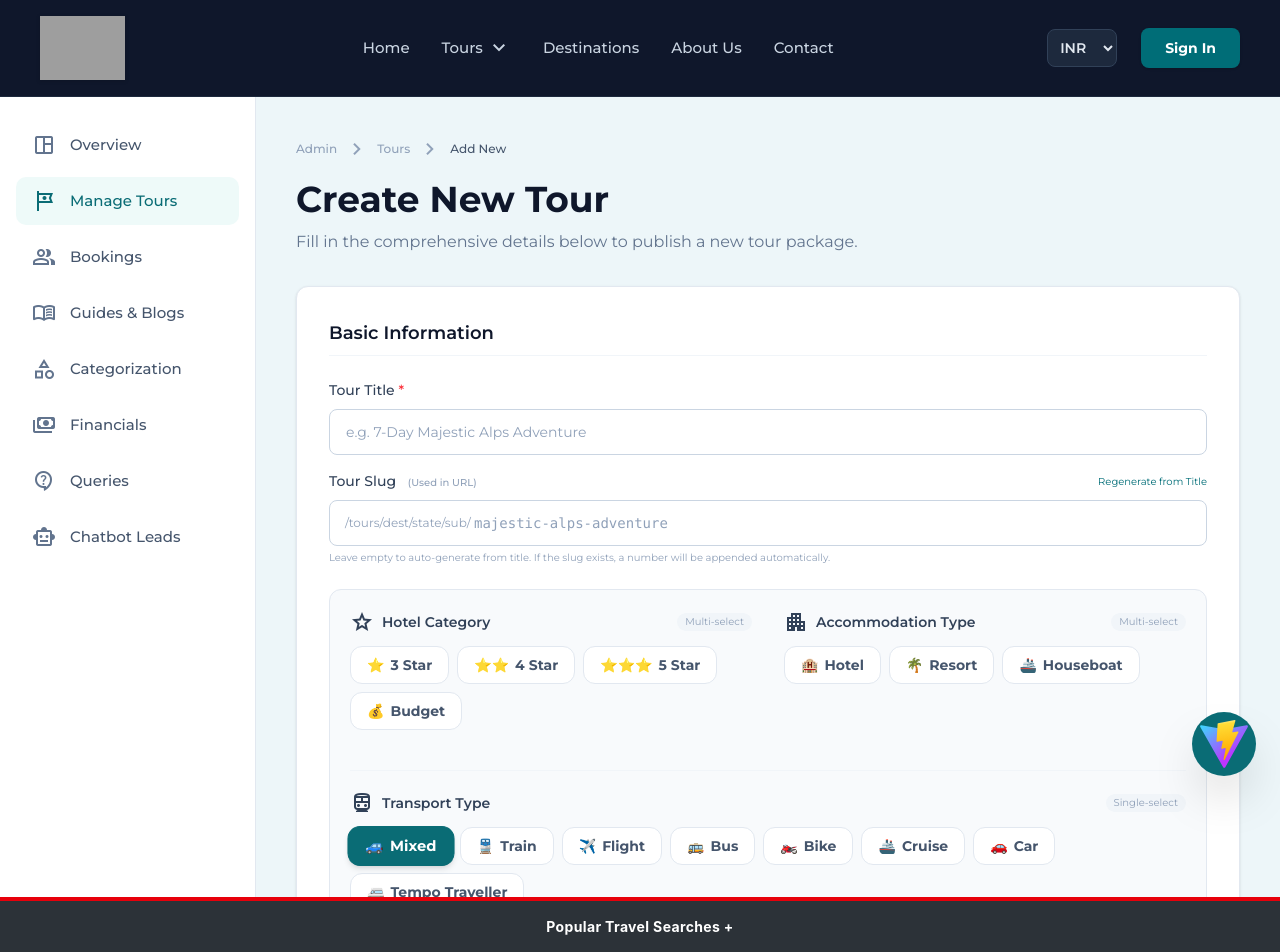
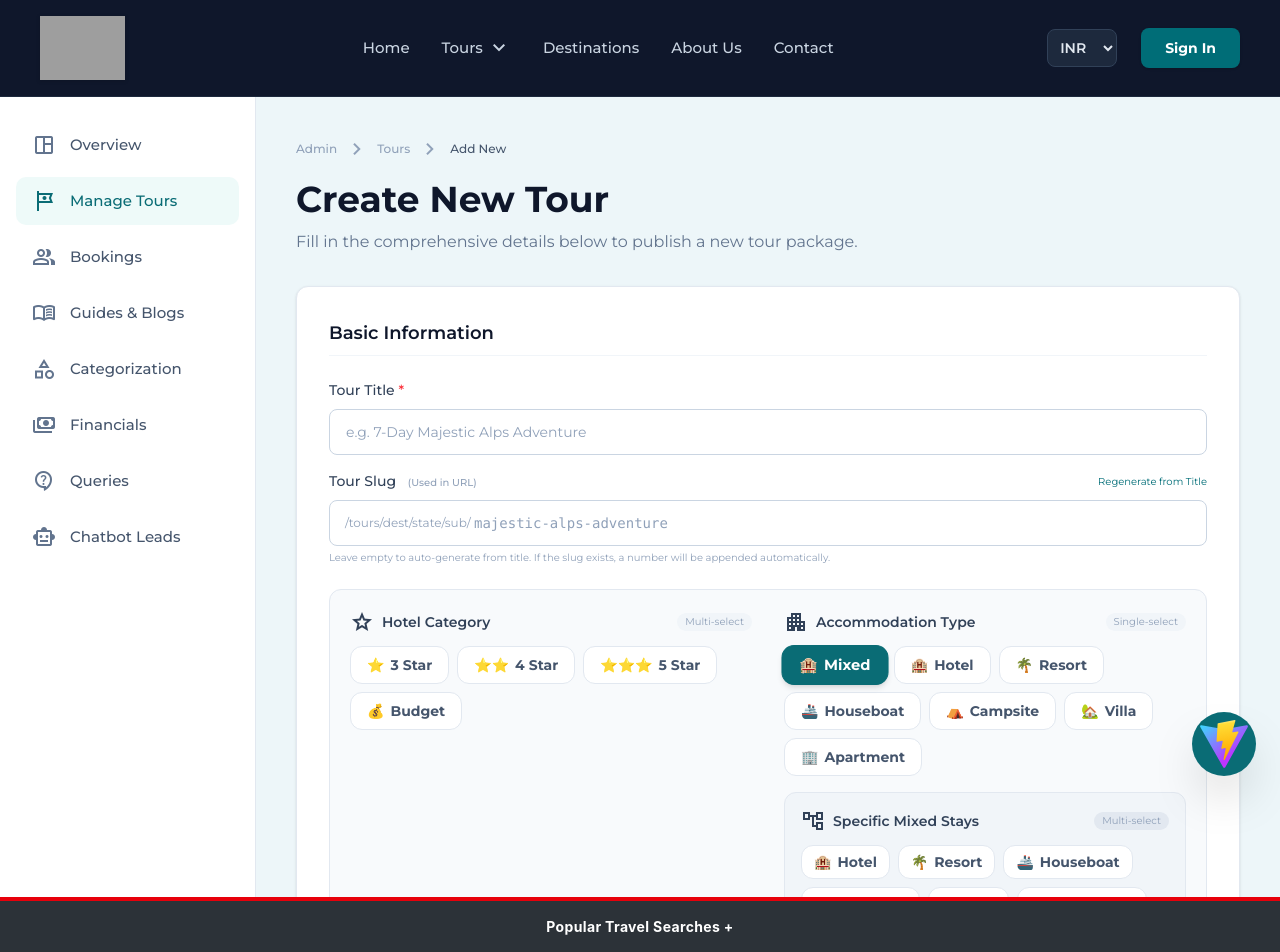
Before and after one commit to rammimankotia-prog/Beautiful-India, a React (Vite) app: page /admin/tours/new in a window 1280 px wide. Shown: the top 952 px of the page. Built offline with nearby package versions, Linux system fonts and the light colour scheme; grey boxes are pictures that could not be loaded.

Commit message:
feat: mirror mixed transport logic into stay types and handle same day tour conditional UI

```diff
--- a/src/data/categories.json
+++ b/src/data/categories.json
@@ -159,9 +159,13 @@
       { "value": "budget", "label": "Budget", "icon": "💰" }
     ],
     "accommodationTypes": [
+      { "value": "mixed", "label": "Mixed", "icon": "🏨" },
       { "value": "hotel", "label": "Hotel", "icon": "🏨" },
       { "value": "resort", "label": "Resort", "icon": "🌴" },
-      { "value": "houseboat", "label": "Houseboat", "icon": "🚢" }
+      { "value": "houseboat", "label": "Houseboat", "icon": "🚢" },
+      { "value": "campsite", "label": "Campsite", "icon": "⛺" },
+      { "value": "villa", "label": "Villa", "icon": "🏡" },
+      { "value": "apartment", "label": "Apartment", "icon": "🏢" }
     ],
     "transports": [
       { "value": "mixed", "label": "Mixed", "icon": "🚙" },
@@ -348,7 +352,7 @@
     "accommodationTypes": {
       "label": "Common Stays",
       "icon": "🛌",
-      "chips": ["hotel", "resort", "houseboat", "campsite"]
+      "chips": ["Mixed", "Hotel", "Resort", "Houseboat", "Campsite", "Villa", "Apartment"]
     },
     "transports": {
       "label": "Travel Modes",
--- a/src/pages/AdminNewTourUploadForm.jsx
+++ b/src/pages/AdminNewTourUploadForm.jsx
@@ -52,7 +52,8 @@ const AdminNewTourUploadForm = () => {
     availableTo: '',
     cityPath: '',
     hotelCategory: [],
-    accommodationType: [],
+    accommodationType: 'mixed',
+    mixedAccommodations: [],
     transport: typeParam === 'train' ? 'train' : 'mixed',
     mixedTransports: [],
     homePagePlacements: [],
@@ -588,6 +589,14 @@ const AdminNewTourUploadForm = () => {
 
 {/* ── HOTEL & ACCOMMODATION (Shifted here - Multi-select) ── */}
 <div className="col-span-1 md:col-span-2 grid grid-cols-1 md:grid-cols-2 gap-8 bg-slate-50 dark:bg-slate-800/30 p-5 rounded-xl border border-slate-200 dark:border-slate-700">
+
+  {(() => {
+    const isSameDayTour = (formData.duration || '').toLowerCase().includes('same day') || (formData.duration || '').toLowerCase().includes('1 day');
+
+    return (
+      <>
+        {!isSameDayTour && (
+          <>
             <div>
               <p className="text-sm font-semibold text-slate-700 dark:text-slate-300 mb-3 flex items-center gap-2">
                 <span className="material-symbols-outlined text-[18px]">star</span> Hotel Category
@@ -619,29 +628,56 @@ const AdminNewTourUploadForm = () => {
                 })}
               </div>
             </div>
-  <div>
+
+            <div className="flex flex-col">
               <p className="text-sm font-semibold text-slate-700 dark:text-slate-300 mb-3 flex items-center gap-2">
                 <span className="material-symbols-outlined text-[18px]">apartment</span> Accommodation Type
-      <span className="text-[10px] font-normal text-slate-400 bg-slate-100 dark:bg-slate-700 px-2 py-0.5 rounded-full ml-auto">Multi-select</span>
+                <span className="text-[10px] font-normal text-slate-400 bg-slate-100 dark:bg-slate-700 px-2 py-0.5 rounded-full ml-auto">Single-select</span>
               </p>
               <div className="flex flex-wrap gap-2">
                 {categories.accommodationTypes.map(type => {
-        const isSelected = (formData.accommodationType || []).includes(type.value);
+                  const isSelected = formData.accommodationType === type.value;
                   return (
                     <button
                       key={type.value}
                       type="button"
+                      onClick={() => setFormData(prev => ({ ...prev, accommodationType: type.value }))}
+                      className={`flex items-center gap-1.5 px-4 py-2 rounded-xl text-sm font-bold border transition-all ${
+                        isSelected
+                          ? 'bg-[#0a6c75] text-white border-[#0a6c75] shadow-md transform scale-105'
+                          : 'bg-white dark:bg-slate-800 text-slate-600 dark:text-slate-300 border-slate-200 dark:border-slate-700 hover:border-[#0a6c75]/50'
+                      }`}
+                    >
+                      <span>{type.icon}</span> {type.label}
+                    </button>
+                  );
+                })}
+              </div>
+
+              {formData.accommodationType === 'mixed' && (
+                <div className="bg-slate-100 dark:bg-slate-800/80 p-4 rounded-xl mt-4 border border-slate-200 dark:border-slate-700 w-full">
+                  <p className="text-sm font-semibold text-slate-700 dark:text-slate-300 mb-3 flex items-center gap-2">
+                    <span className="material-symbols-outlined text-[18px]">account_tree</span> Specific Mixed Stays
+                    <span className="text-[10px] font-normal text-slate-400 bg-slate-200 dark:bg-slate-700 px-2 py-0.5 rounded-full ml-auto">Multi-select</span>
+                  </p>
+                  <div className="flex flex-wrap gap-2">
+                    {categories.accommodationTypes.filter(t => t.value !== 'mixed').map(type => {
+                      const isSelected = (formData.mixedAccommodations || []).includes(type.value);
+                      return (
+                        <button
+                          key={`mixed-${type.value}`}
+                          type="button"
                           onClick={() => {
-              const current = formData.accommodationType || [];
+                            const current = formData.mixedAccommodations || [];
                             const updated = current.includes(type.value)
                               ? current.filter(v => v !== type.value)
                               : [...current, type.value];
-              setFormData(prev => ({ ...prev, accommodationType: updated }));
+                            setFormData(prev => ({ ...prev, mixedAccommodations: updated }));
                           }}
-            className={`flex items-center gap-1.5 px-4 py-2 rounded-xl text-sm font-bold border transition-all ${
+                          className={`flex items-center gap-1.5 px-3 py-1.5 rounded-xl text-sm font-bold border transition-all ${
                             isSelected
-                ? 'bg-primary text-white border-primary shadow-md transform scale-105'
-                : 'bg-white dark:bg-slate-800 text-slate-600 dark:text-slate-300 border-slate-200 dark:border-slate-700 hover:border-primary/50'
+                              ? 'bg-[#0a6c75] text-white border-[#0a6c75] shadow-md transform scale-105'
+                              : 'bg-white dark:bg-slate-800 text-slate-600 dark:text-slate-300 border-slate-200 dark:border-slate-700 hover:border-[#0a6c75]/50'
                           }`}
                         >
                           <span>{type.icon}</span> {type.label}
@@ -649,7 +685,16 @@ const AdminNewTourUploadForm = () => {
                       );
                     })}
                   </div>
-  </div>
+                  <p className="text-xs text-slate-400 mt-3 italic">Select all modes of stay involved in this tour.</p>
+                </div>
+              )}
+            </div>
+          </>
+        )}
+      </>
+    );
+  })()}
+
   <div className="col-span-1 md:col-span-2">
     <p className="text-sm font-semibold text-slate-700 dark:text-slate-300 mb-3 flex items-center gap-2 border-t border-slate-100 dark:border-slate-800 pt-5 mt-2">
       <span className="material-symbols-outlined text-[18px]">directions_transit</span> Transport Type
@@ -1088,6 +1133,11 @@ const AdminNewTourUploadForm = () => {
 </div>
 
 {/* ── ACCOMMODATION STYLE CHIPS ── */}
+{(() => {
+  const isSameDayTour = (formData.duration || '').toLowerCase().includes('same day') || (formData.duration || '').toLowerCase().includes('1 day');
+  if (isSameDayTour) return null;
+
+  return (
     <div>
       <div className="flex items-center justify-between mb-2">
         <p className="text-sm font-semibold text-slate-700 dark:text-slate-300">
@@ -1114,7 +1164,7 @@ const AdminNewTourUploadForm = () => {
               onClick={() => setFormData(prev => ({ ...prev, style: val }))}
               className={`flex items-center gap-1.5 px-3 py-1.5 rounded-full text-sm font-semibold border transition-all ${
                 formData.style === val
-              ? 'bg-[#0a6c75] text-white border-[#0a6c75] shadow-sm'
+                  ? 'bg-[#0a6c75] text-white border-[#0a6c75] shadow-md'
                   : 'bg-white dark:bg-slate-800 text-slate-600 dark:text-slate-300 border-slate-200 dark:border-slate-700 hover:border-[#0a6c75] hover:text-[#0a6c75]'
               }`}
             >
@@ -1124,6 +1174,9 @@ const AdminNewTourUploadForm = () => {
         })}
       </div>
     </div>
+  );
+})()}
+
 
 
 {/* Live Preview Badge */}
```
Lines whose indentation alone changed are shown as unchanged.
